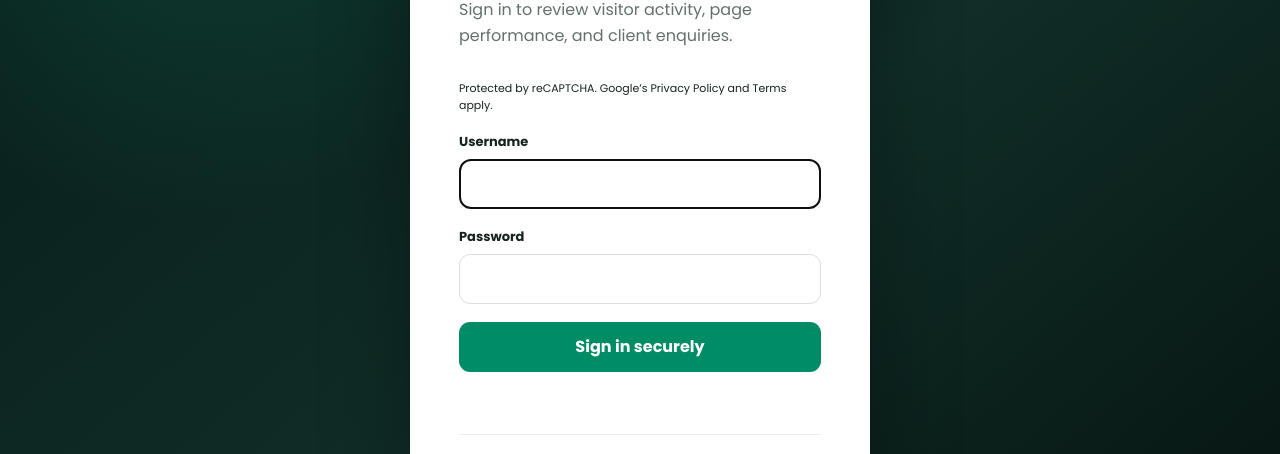
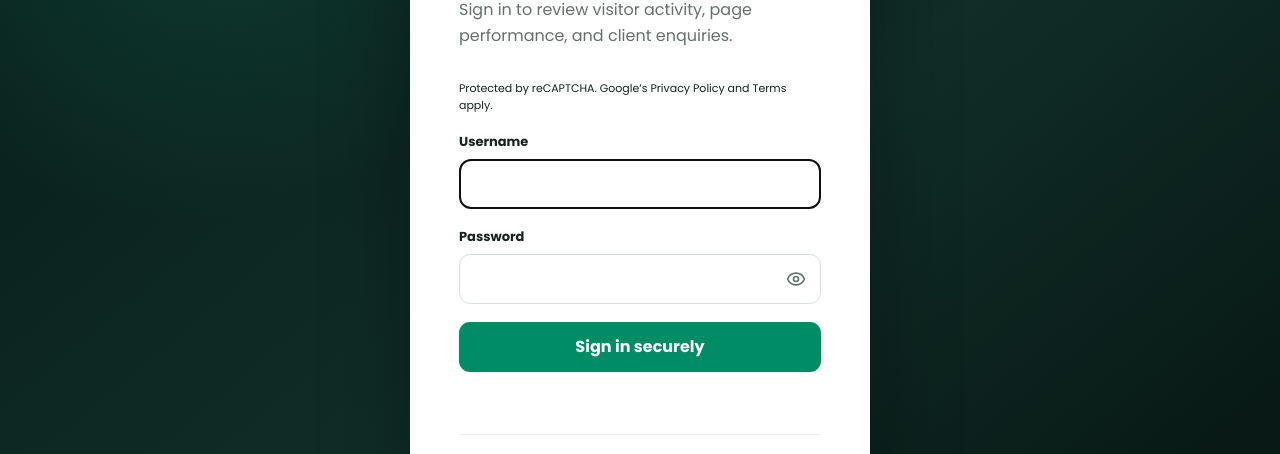
Before and after one commit to RaoAliIqbal/E-Brand, a Next.js app: page /adminarea in a window 1280 px wide. Shown: the part 301-755 px from the top of the page. Built offline with nearby package versions, Linux system fonts and the light colour scheme; no server answers; a web font is replaced by a local one.

Commit message:
Add admin password visibility toggle

```diff
--- a/app/adminarea/admin.css
+++ b/app/adminarea/admin.css
@@ -41,3 +41,10 @@
 .adminEmailNotification p { margin: 0; }
 .adminEmailNotification button { justify-self: start; border: 1px solid #008d66; border-radius: 7px; padding: 7px 10px; background: #ecf6f2; color: #087459; cursor: pointer; }
 .adminEmailNotification button:disabled { opacity: .6; cursor: wait; }
+
+.adminPasswordField { display: grid; gap: 7px; font-size: 13px; font-weight: 700; }
+.adminPasswordInput { position: relative; }
+.adminPasswordInput input { box-sizing: border-box; width: 100%; padding-right: 56px; }
+.adminLoginCard .adminPasswordToggle { position: absolute; top: 3px; right: 3px; display: grid; place-items: center; width: 44px; height: 44px; padding: 0; border: 0; border-radius: 9px; background: transparent; color: #64706c; }
+.adminLoginCard .adminPasswordToggle:hover { background: #eaf6f1; color: #008d66; }
+.adminLoginCard .adminPasswordToggle:focus-visible { outline: 2px solid #008d66; outline-offset: 1px; }
--- a/components/admin-login.tsx
+++ b/components/admin-login.tsx
@@ -2,7 +2,7 @@
 import { FormProtectionFields, protectedFormFields } from "@/components/form-protection";
 
 import { useState, type FormEvent } from "react";
-import { LockKeyhole, ShieldCheck } from "lucide-react";
+import { Eye, EyeOff, LockKeyhole, ShieldCheck } from "lucide-react";
 import { useRouter } from "next/navigation";
 import Image from "next/image";
 
@@ -10,6 +10,7 @@ export function AdminLogin() {
   const router = useRouter();
   const [error, setError] = useState("");
   const [loading, setLoading] = useState(false);
+  const [showPassword, setShowPassword] = useState(false);
   async function submit(event: FormEvent<HTMLFormElement>) {
     event.preventDefault(); if (loading) return; setLoading(true); setError("");
     const form = event.currentTarget; const data = new FormData(form);
@@ -21,5 +22,5 @@ export function AdminLogin() {
     router.refresh();
     } catch (error) { setError(error instanceof Error ? error.message : "Unable to sign in."); } finally { setLoading(false); }
   }
-  return <main className="adminLoginPage"><section className="adminLoginCard"><Image className="adminBrandLogo" src="/images/storybound-house-approved-logo.png" alt="Storybound House" width={1902} height={378} priority /><div className="adminLoginMark"><LockKeyhole /></div><h1>Admin area</h1><p>Sign in to review visitor activity, page performance, and client enquiries.</p><form onSubmit={submit}><FormProtectionFields /><label>Username<input name="username" autoComplete="username" required autoFocus /></label><label>Password<input name="password" type="password" autoComplete="current-password" required /></label><button disabled={loading}>{loading ? "Signing in…" : "Sign in securely"}</button><p className="adminLoginError" role="alert">{error}</p></form><div className="adminSecurityNote"><ShieldCheck size={18} />Protected by a signed, HTTP-only session.</div></section></main>;
+  return <main className="adminLoginPage"><section className="adminLoginCard"><Image className="adminBrandLogo" src="/images/storybound-house-approved-logo.png" alt="Storybound House" width={1902} height={378} priority /><div className="adminLoginMark"><LockKeyhole /></div><h1>Admin area</h1><p>Sign in to review visitor activity, page performance, and client enquiries.</p><form onSubmit={submit}><FormProtectionFields /><label>Username<input name="username" autoComplete="username" required autoFocus /></label><div className="adminPasswordField"><label htmlFor="admin-password">Password</label><div className="adminPasswordInput"><input id="admin-password" name="password" type={showPassword ? "text" : "password"} autoComplete="current-password" required /><button className="adminPasswordToggle" type="button" onClick={() => setShowPassword(value => !value)} aria-label={showPassword ? "Hide password" : "Show password"} aria-pressed={showPassword} title={showPassword ? "Hide password" : "Show password"}>{showPassword ? <EyeOff size={20} aria-hidden="true" /> : <Eye size={20} aria-hidden="true" />}</button></div></div><button disabled={loading}>{loading ? "Signing in…" : "Sign in securely"}</button><p className="adminLoginError" role="alert">{error}</p></form><div className="adminSecurityNote"><ShieldCheck size={18} />Protected by a signed, HTTP-only session.</div></section></main>;
 }
```
